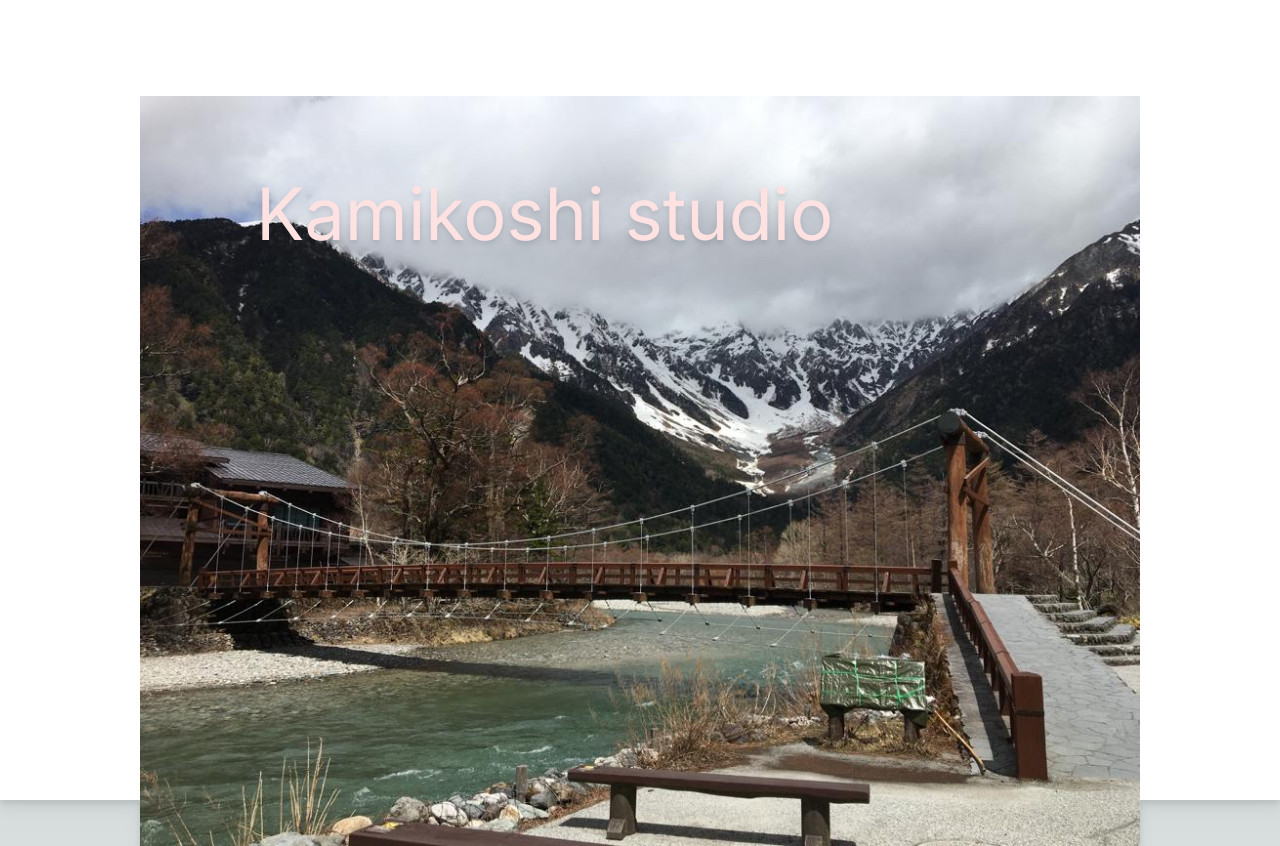
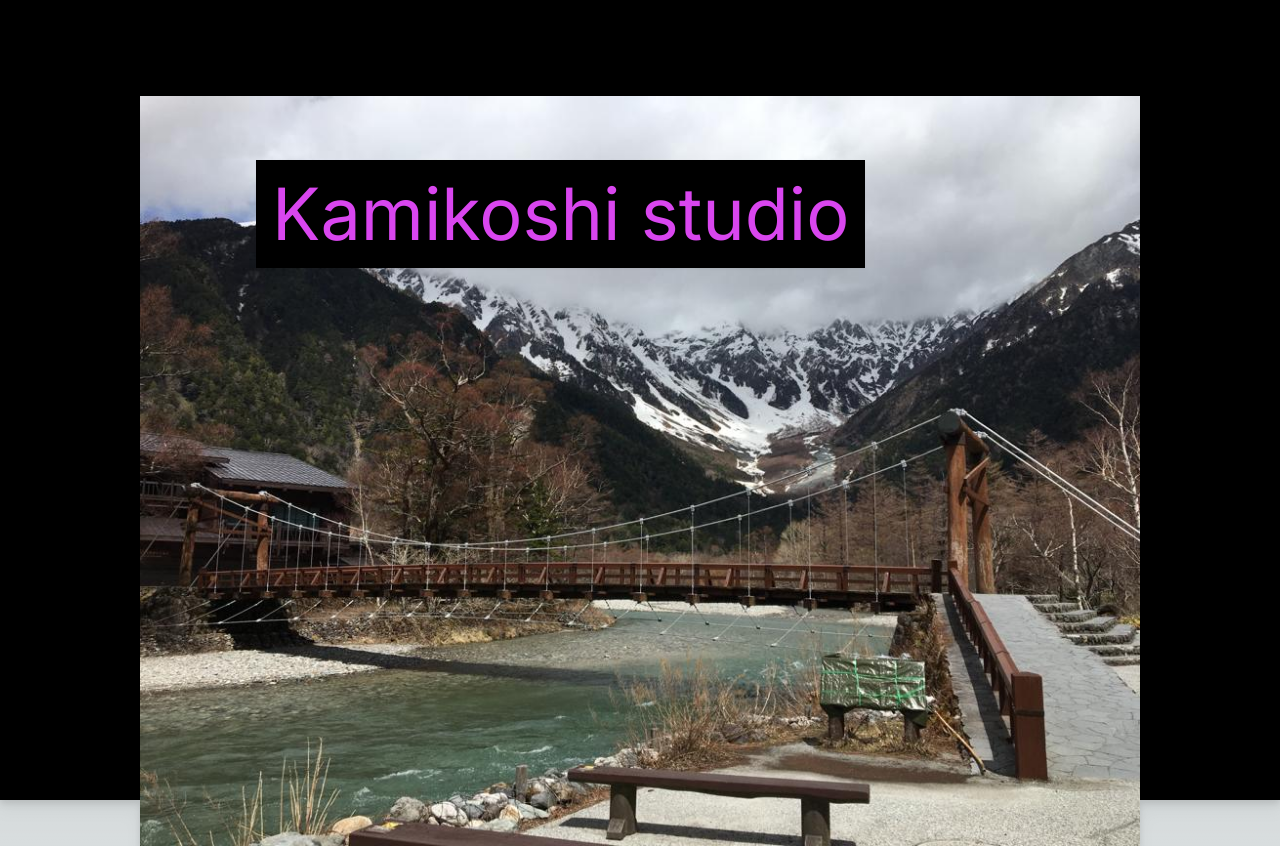
Before and after one commit to jolysnicolas1/kamikoshi, a Next.js app: page / in a window 1280 px wide. Built offline with nearby package versions, Linux system fonts and the light colour scheme.

Commit message:
Change colors

```diff
--- a/app/page.tsx
+++ b/app/page.tsx
@@ -9,10 +9,10 @@ const noto = Noto_Sans_JP({
 })
 export default function Home() {
   return (
-    <main className='flex min-h-screen max-h-screen flex-col items-center justify-between drop-shadow-lg relative bg-white pt-24'>
-      <h1 className="absolute top-[20%] left-[20%] text-[72px] text-red-100 drop-shadow-md { noto.className }">
-        Kamikoshi studio
-      </h1>
+    <main className='flex min-h-screen max-h-screen flex-col items-center justify-between drop-shadow-lg relative bg-black pt-24'>
+        <h1 className="absolute top-[20%] left-[20%] text-[72px] text-fuchsia-500 drop-shadow-sm bg-black px-4 { noto.className }">
+          Kamikoshi studio
+        </h1>
       {/* <Avatar /> */}
       <Image
         src={ mountains }
```
